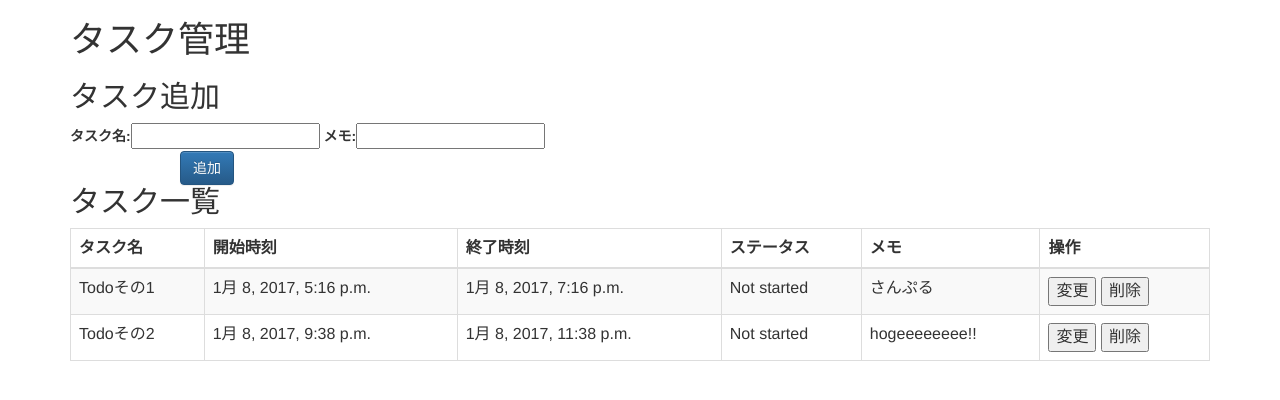
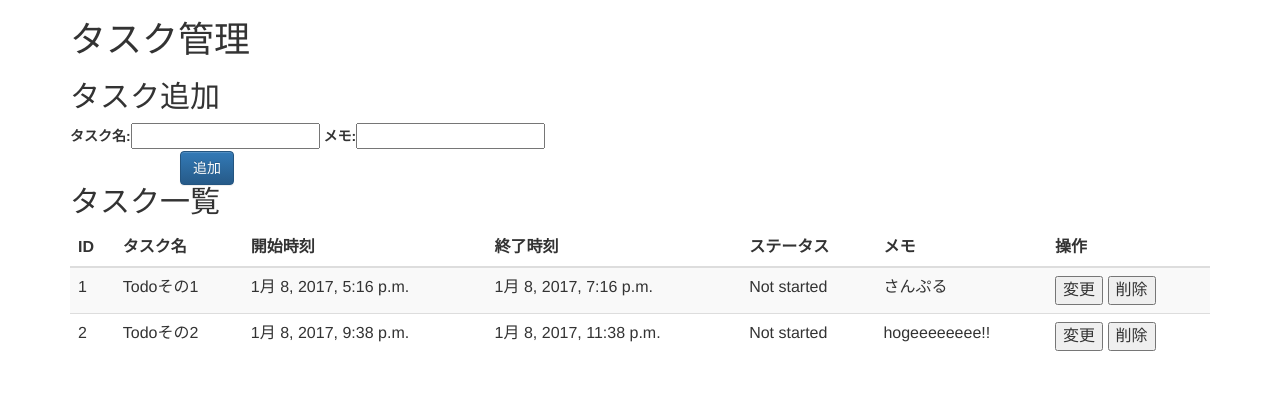
Before and after one commit to Fufuhu/DjangoTodo, a Django app: page /todo/ in a window 1280 px wide. Shown: the top 400 px of the page. Run offline with Django 3.2, Linux system fonts and the light colour scheme; data comes from the database, SQL or seed files in the repository; some libraries are stand-ins or nearby versions.

Commit message:
やっぱり境界線を削除

```diff
--- a/djangotodo/webui/templates/webui/todo.html
+++ b/djangotodo/webui/templates/webui/todo.html
@@ -20,8 +20,9 @@ Todo Create
 </form>
 
 <h2>タスク一覧</h2>
-<table class="table table-bordered table-striped table-hover">
+<table class="table table-striped table-hover">
     <thead>
+        <th>ID</th>
         <th>タスク名</th>
         <th>開始時刻</th>
         <th>終了時刻</th>
@@ -31,6 +32,7 @@ Todo Create
     </thead>
 {% for task in tasks %}
     <tr>
+        <td>{{ task.id }}</td>
         <td>{{ task.name }}</td>
         <td>{{ task.startTime }}</td>
         <td>{{ task.endTime }}</td>
```
